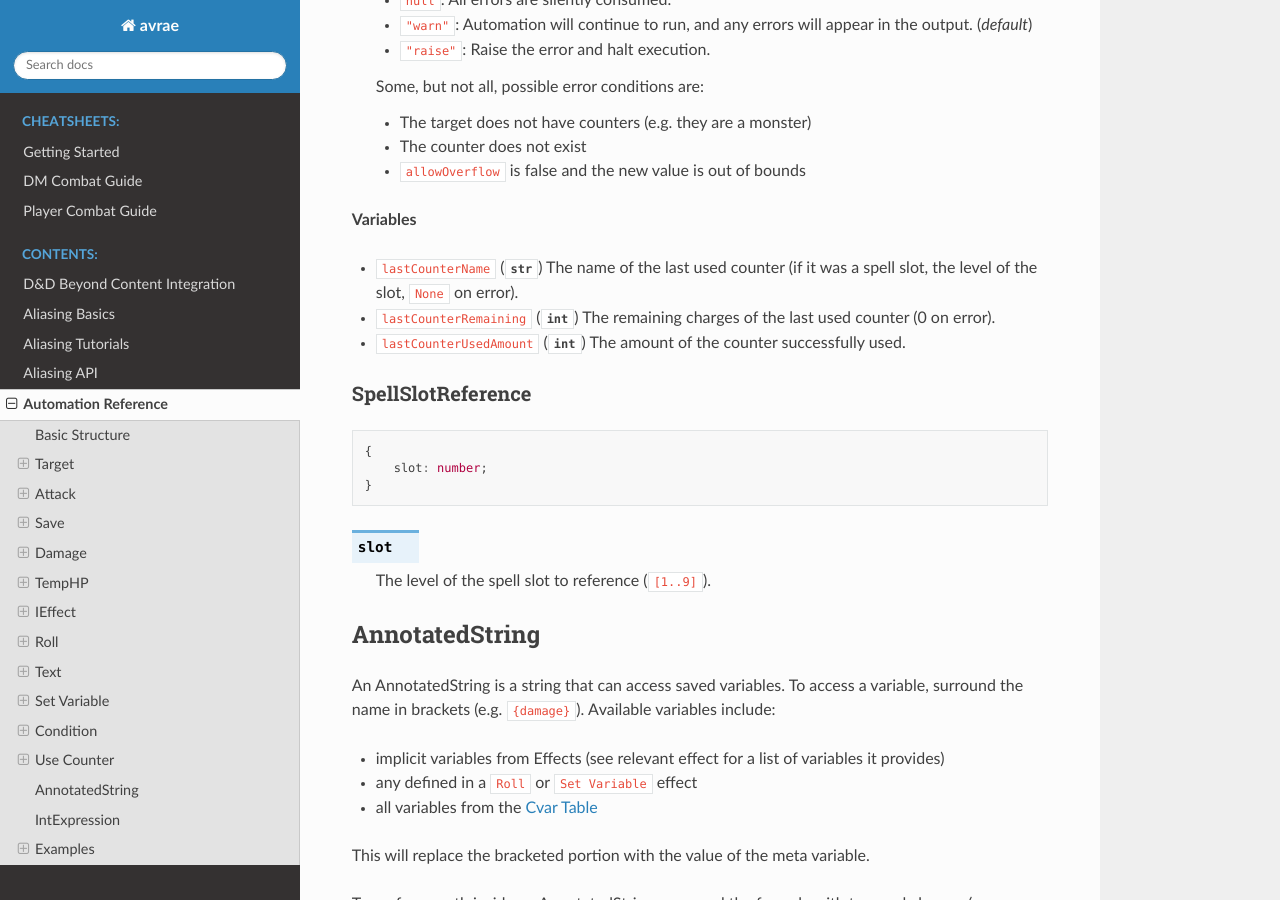
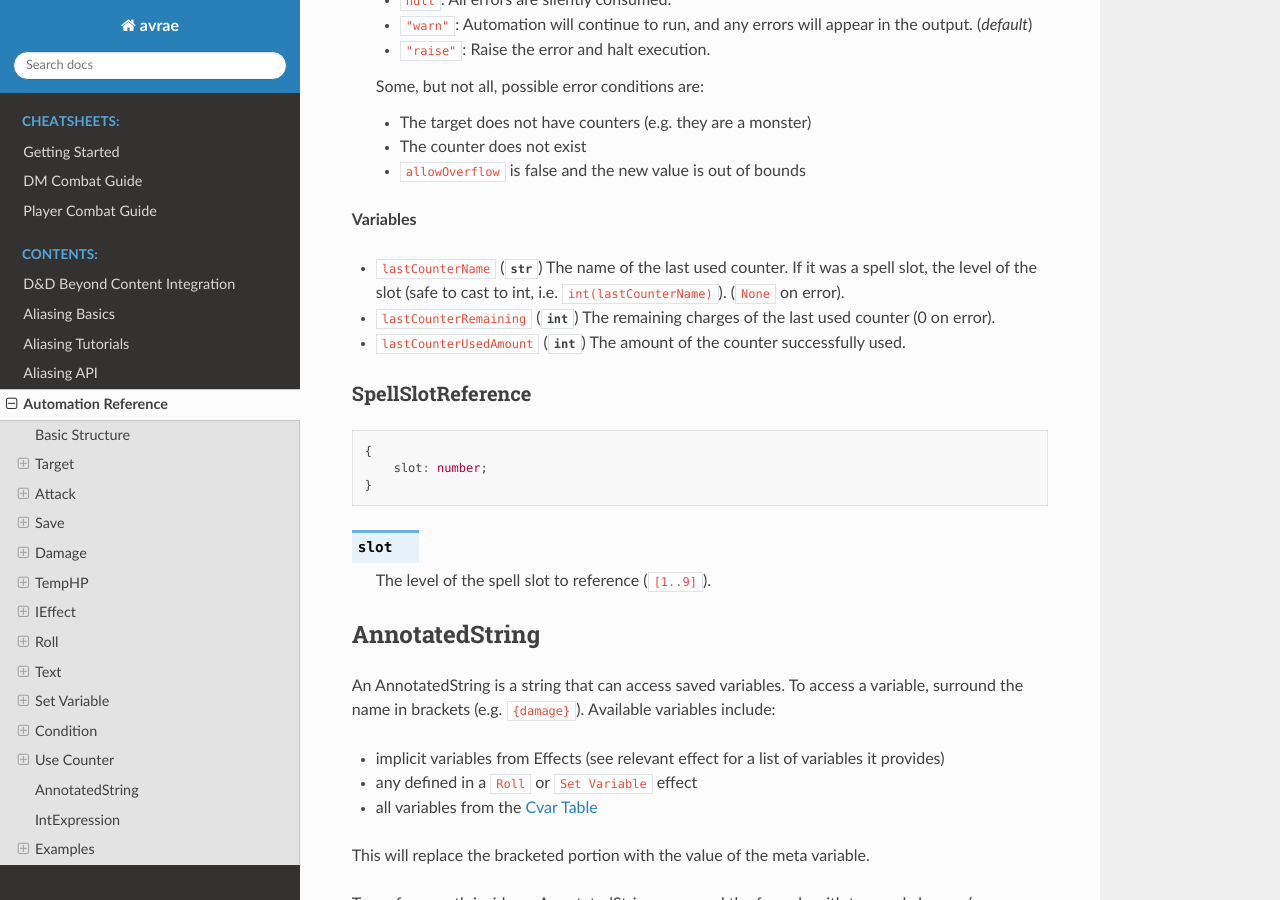
Before and after one commit to avrae/avrae, a Sphinx documentation site: the page built from docs/automation_ref.rst, in a window 1280 px wide and 900 px high, scrolled down 8221 px. Built offline with Sphinx 7.4.7 and the Read the Docs theme 2.0.0, drawn with Linux system fonts in a browser that asks for light colours.

Commit message:
Updates Automation notes for lastCounterName

```diff
--- a/docs/automation_ref.rst
+++ b/docs/automation_ref.rst
@@ -390,7 +390,7 @@ Uses a number of charges of the given counter, and displays the remaining amount
 
 **Variables**
 
-- ``lastCounterName`` (:class:`str`) The name of the last used counter (if it was a spell slot, the level of the slot, ``None`` on error).
+- ``lastCounterName`` (:class:`str`) The name of the last used counter. If it was a spell slot, the level of the slot (safe to cast to int, i.e. ``int(lastCounterName)``). (``None`` on error).
 - ``lastCounterRemaining`` (:class:`int`) The remaining charges of the last used counter (0 on error).
 - ``lastCounterUsedAmount`` (:class:`int`) The amount of the counter successfully used.
 
```
